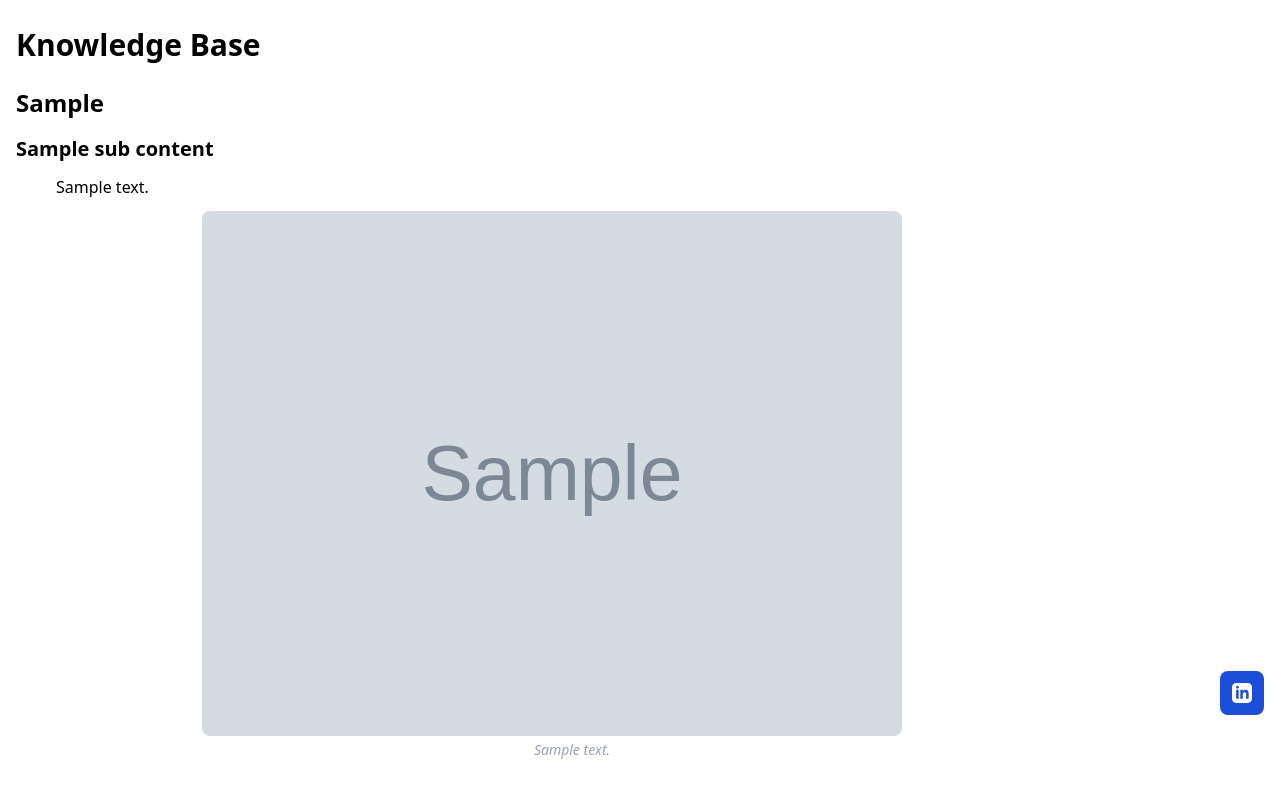
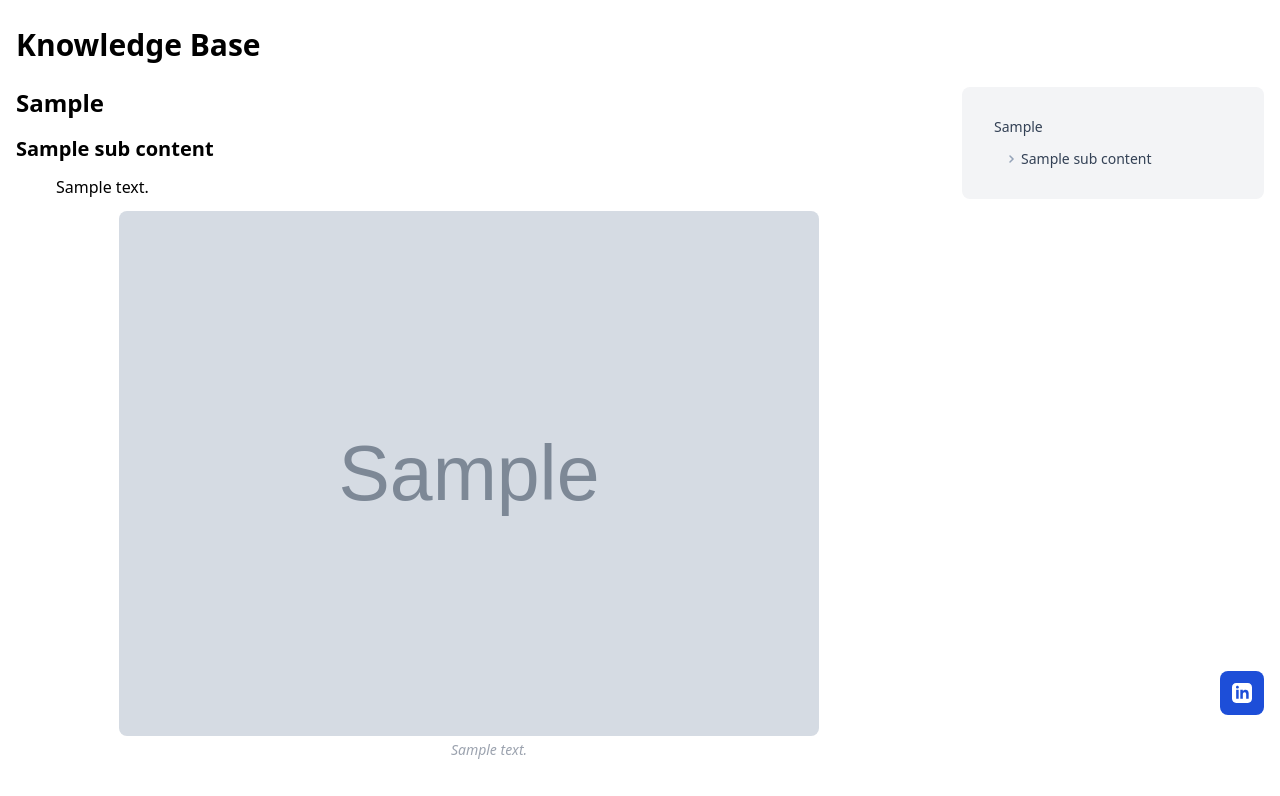
Before and after one commit to Trish0302/lsts-demo, a Django app: template lesson/templates/learning_content.html in a window 1280 px wide. Shown: the part 69-865 px from the top of the page. Run offline with Django 5.2, Linux system fonts and the light colour scheme; the template is opened without the code that fills it: most values are stand-ins (such as "Sample title", 1, 10 or a date in 2020); grey boxes marked "Sample" are stand-in pictures; some libraries are stand-ins or nearby versions.

Commit message:
add table of contents for learning content page

```diff
--- a/lesson/templates/learning_content.html
+++ b/lesson/templates/learning_content.html
@@ -1,13 +1,23 @@
 {% extends "base.html" %} {% block content %} {% load static %}
 <h1 class="text-3xl font-extrabold mb-6">Knowledge Base</h1>
+<div class="flex gap-10">
+  <div class="w-3/4">
     {% for content in contents %}
     <div class="mb-5">
-  <h2 class="text-2xl font-extrabold mb-4">{{ content.h2 }}</h2>
+      <h2
+        class="text-2xl font-extrabold mb-4 scroll-mt-20"
+        id="{{ content.id }}"
+      >
+        {{ content.h2 }}
+      </h2>
       {% for subContent in content.h3 %}
-  <h3 class="text-xl font-extrabold mb-3">{{ subContent.title }}</h3>
-  <div
-    class="flex flex-col gap-1 text-justify indent-10 me-44 mb-3 items-center"
+      <h3
+        class="text-xl font-extrabold mb-3 scroll-mt-20"
+        id="{{ subContent.id }}"
       >
+        {{ subContent.title }}
+      </h3>
+      <div class="flex flex-col gap-1 text-justify indent-10 mb-3 items-center">
         {% for innerContent in subContent.paragraphs %}
         <p class="w-full">{{ innerContent }}</p>
         {% endfor %} {% if subContent.media %}
@@ -24,4 +34,40 @@
       </div>
       {% endfor %}
     </div>
-{% endfor %} {% endblock content %}
+    {% endfor %}
+  </div>
+  <div class="w-1/4">
+    <ul
+      class="text-sm bg-gray-100 leading-6 py-6 px-8 rounded-lg text-slate-700"
+    >
+      {% for content in contents %}
+      <li>
+        <a href="#{{ content.id }}" class="block py-1 font-medium font-medium"
+          >{{content.h2}}
+        </a>
+      </li>
+
+      {% for subContent in content.h3 %}
+      <li class="ml-4">
+        <a href="#{{ subContent.id }}" class="group flex items-start py-1">
+          <svg
+            width="3"
+            height="24"
+            viewBox="0 -9 3 24"
+            class="mr-2 text-slate-400 overflow-visible group-hover:text-slate-600"
+          >
+            <path
+              d="M0 0L3 3L0 6"
+              fill="none"
+              stroke="currentColor"
+              stroke-width="1.5"
+              stroke-linecap="round"
+            ></path></svg
+          >{{ subContent.title }}
+        </a>
+      </li>
+      {% endfor %} {% endfor %}
+    </ul>
+  </div>
+</div>
+{% endblock content %}
```
Also changed, not shown: lesson/views.py (+11 -0 lines). Lines whose indentation alone changed are shown as unchanged.
